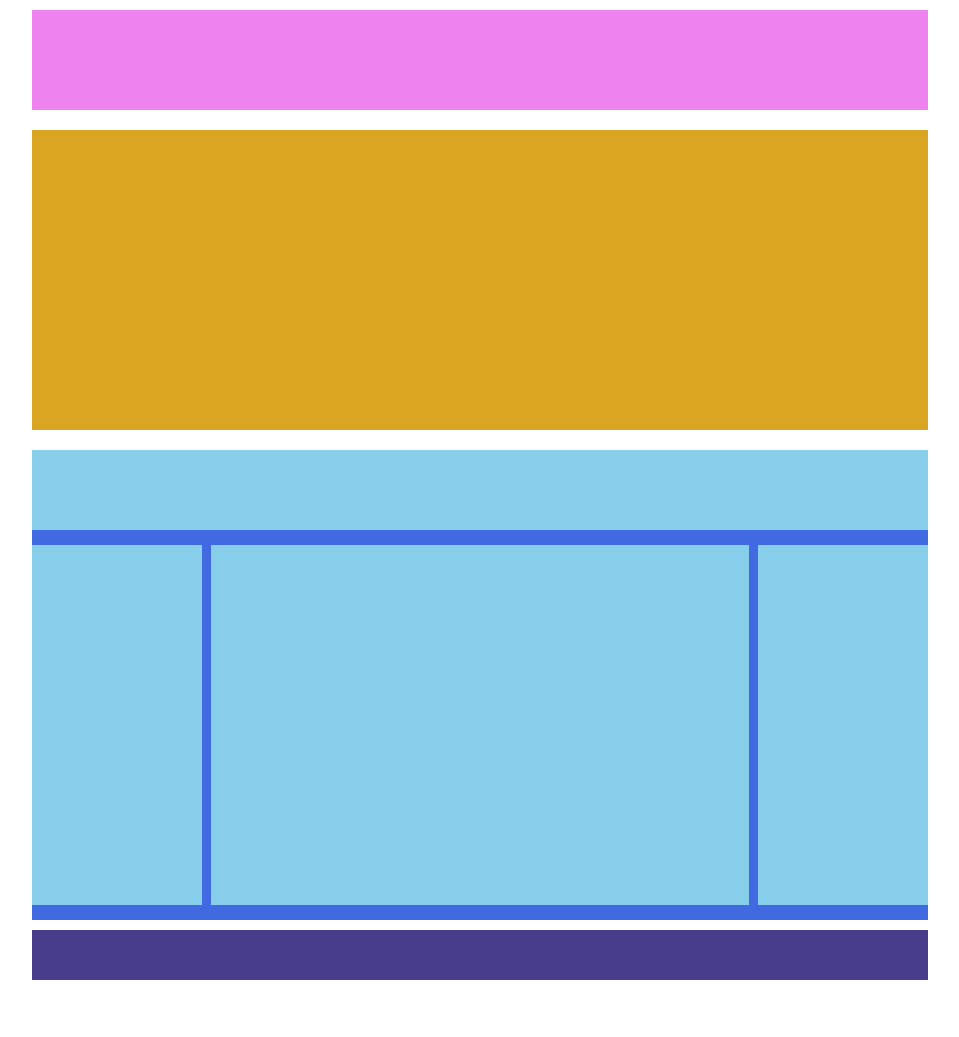
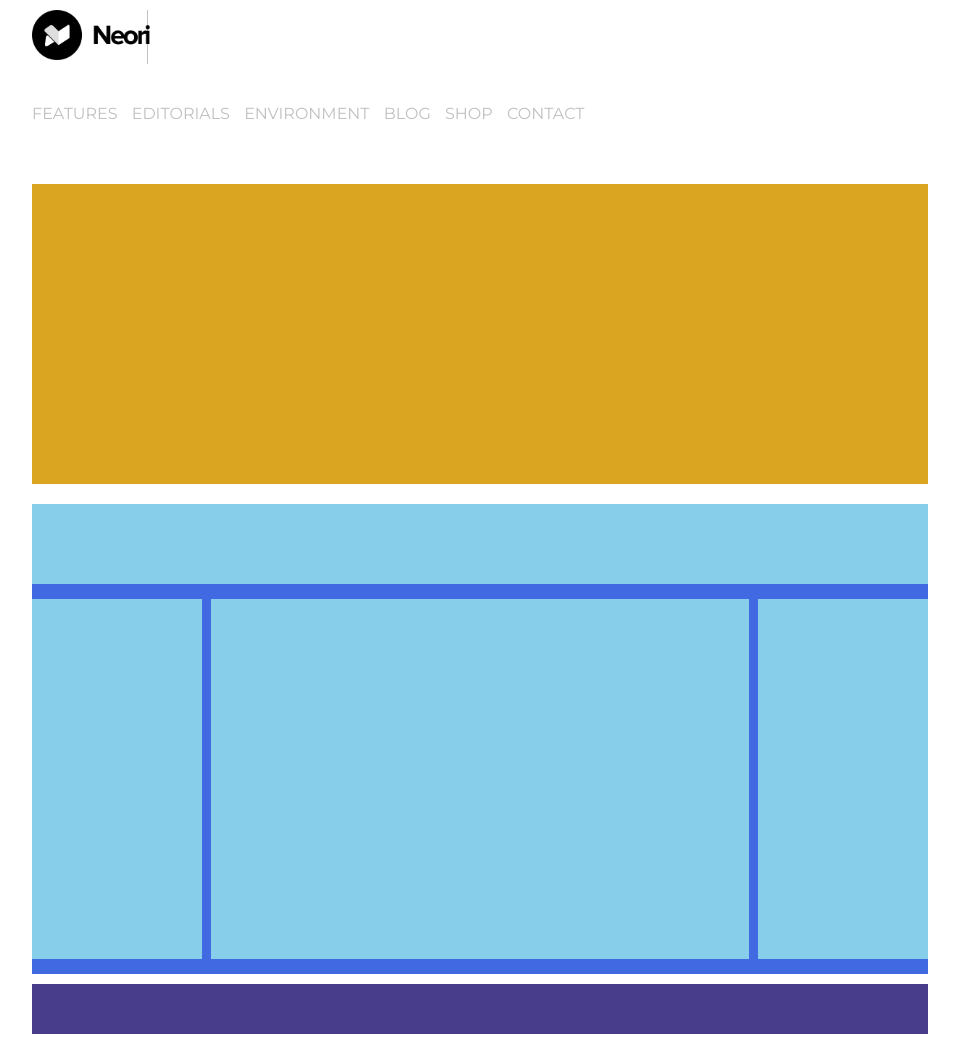
Before and after one commit to RobertoZeppilli/htmlcss-wp, a plain HTML site: page index.html in a window 1280 px wide. Shown: the whole page, without its empty margins (160-1119 px from the left). Before the commit the page ends 990 px from the top, so only its background shows below. Drawn offline with Linux system fonts and the light colour scheme.

Commit message:
Logo & Navbar

```diff
--- a/css/style.css
+++ b/css/style.css
@@ -3,6 +3,11 @@
     box-sizing: border-box;
     margin: 0;
     padding: 0;
+}
+
+/* common */
+body {
+    font-family: 'Montserrat', sans-serif;
 }
 
 /* container */
@@ -11,10 +16,34 @@
     margin: 10px auto;
 }
 
+/* logo */
+#logo-container {
+    width: 13%;
+    border-right: 1px solid #C0C0C0;
+}
+#logo-container > img {
+    height: 50px;
+}
+
 /* navbar */
 nav {
-    background-color: #EE82EE;
     height: 100px;
+}
+.list-inline {
+    line-height: 80px;
+}
+.list-inline > li {
+    display: inline-block;
+    padding: 10px 10px 10px 0;
+    list-style: none;
+}
+.list-inline a {
+    text-decoration: none;
+    color:  #C0C0C0;
+    text-transform: uppercase;
+}
+.list-inline a:hover {
+    color: #000;
 }
 
 /* banner */
--- a/index.html
+++ b/index.html
@@ -5,6 +5,8 @@
     <meta charset="UTF-8">
     <meta http-equiv="X-UA-Compatible" content="IE=edge">
     <meta name="viewport" content="width=device-width, initial-scale=1.0">
+    <link rel="preconnect" href="https://fonts.gstatic.com">
+    <link href="https://fonts.googleapis.com/css2?family=Montserrat:wght@400;700&display=swap" rel="stylesheet">
     <link rel="stylesheet" href="css/style.css">
     <title>Wordpress Theme</title>
 </head>
@@ -16,9 +18,22 @@
         <!-- header -->
         <header>
 
+            <!-- logo -->
+            <div id="logo-container">
+                <img src="./img/logo.png" alt="Neori-Logo">
+            </div>
+            <!-- logo -->
+
             <!-- navbar -->
             <nav>
-
+                <ul class="list-inline">
+                    <li><a href="#">Features</a></li>
+                    <li><a href="#">Editorials</a></li>
+                    <li><a href="#">Environment</a></li>
+                    <li><a href="#">Blog</a></li>
+                    <li><a href="#">Shop</a></li>
+                    <li><a href="#">Contact</a></li>
+                </ul>
             </nav>
             <!-- /navbar -->
 
```
Lines whose indentation alone changed are shown as unchanged.
